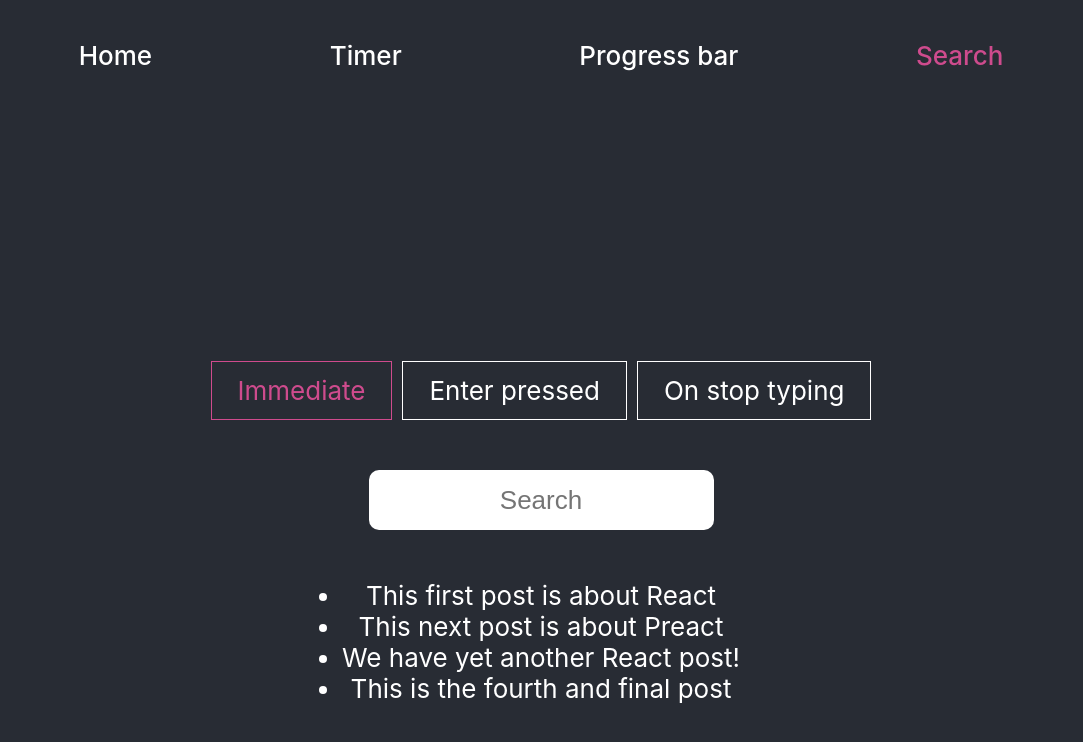
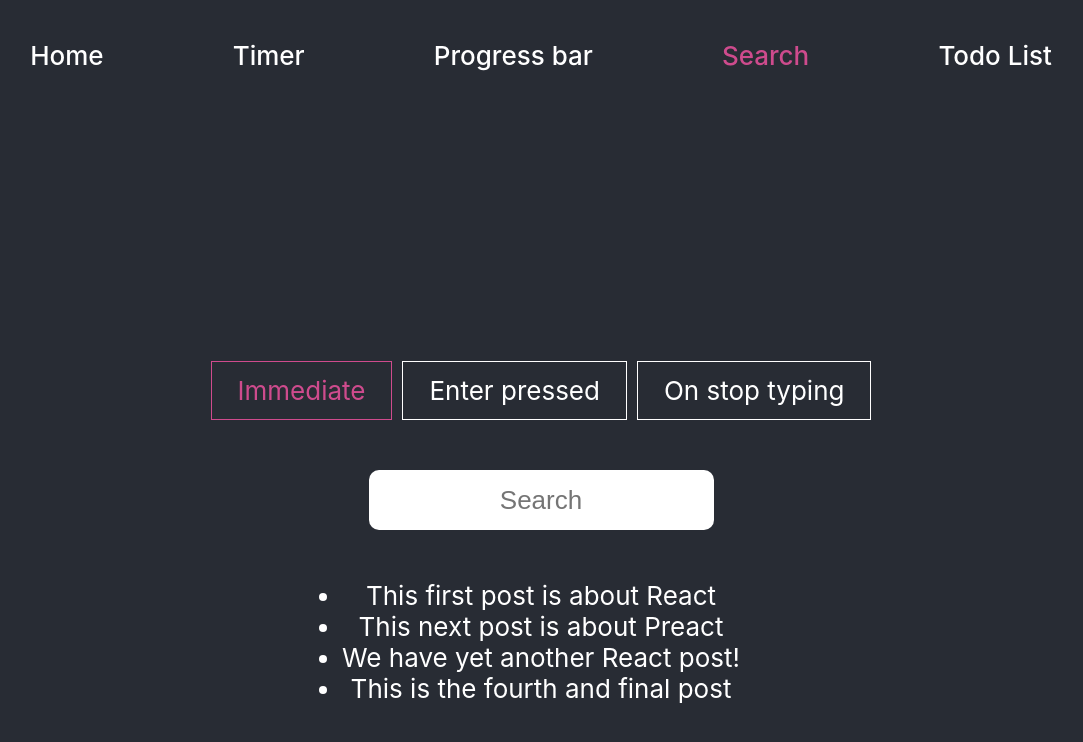
Before and after one commit to verenichyi/React-Redux-Apps, a React (Create React App) app: page /search in a window 1280 px wide. Shown: the top 742 px of the page, without its empty margins (99-1182 px from the left). Built offline with nearby package versions, Linux system fonts and the light colour scheme.

Commit message:
feat: add empty todolist component, add new  item to navigation links

```diff
--- a/src/components/Main/Main.tsx
+++ b/src/components/Main/Main.tsx
@@ -7,6 +7,7 @@ import CircularProgressBar from '../Circular-progress-bar/CircularProgressBar';
 import Timer from '../Timer/Timer';
 import Home from '../Home/Home';
 import Search from '../Search/Search';
+import TodoList from "../TodoList/TodoList";
 
 const Main = () => {
 	return (
@@ -16,6 +17,7 @@ const Main = () => {
 				<Route path={'/timer'} element={<Timer/>}/>
 				<Route path={'/progress-bar'} element={<CircularProgressBar/>}/>
 				<Route path={'/search'} element={<Search/>}/>
+				<Route path={'/todo-list'} element={<TodoList/>}/>
 			</Routes>
 		</main>
 	)
--- /dev/null
+++ b/src/components/TodoList/TodoList.tsx
@@ -0,0 +1,9 @@
+import React from "react";
+
+const TodoList = () => {
+    return (
+        <></>
+    )
+};
+
+export default TodoList;
--- a/src/constants/navLinks.ts
+++ b/src/constants/navLinks.ts
@@ -20,6 +20,10 @@ const navLinks: Array<INavLink> = [
 		title: 'Search',
 		path: '/search'
 	},
+	{
+		title: 'Todo List',
+		path: '/todo-list'
+	},
 ];
 
 export default navLinks;
```
